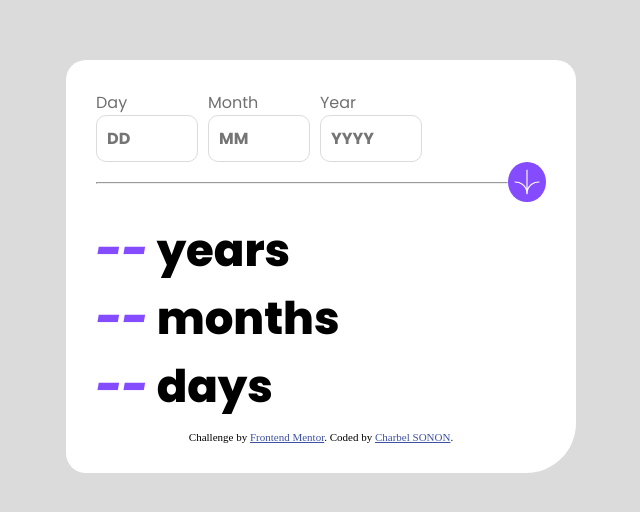
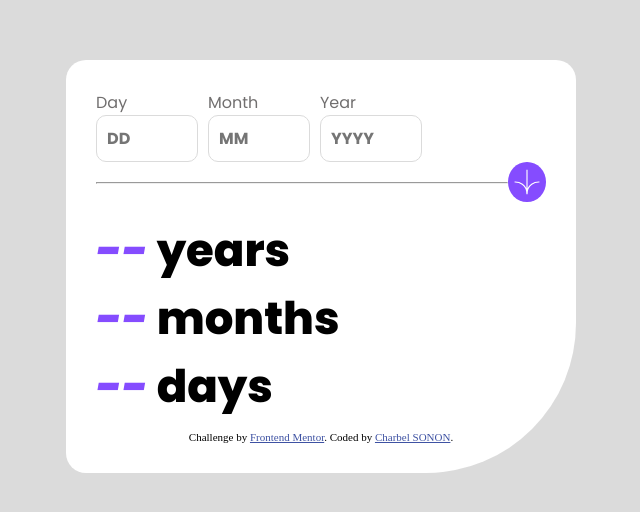
Before and after one commit to AsKing07/age-calculator-app, a plain HTML site: page index.html in a window 1280 px wide. Shown: the part 130-642 px from the top of the page, without its empty margins (319-959 px from the left). Drawn offline with Linux system fonts and the light colour scheme.

Commit message:
fixe border radius

```diff
--- a/index.css
+++ b/index.css
@@ -56,7 +56,8 @@ body
     display: flex;
     flex-direction:column ;
     width: 450px;
-    border-radius: 20px 20px  50px 20px;
+    border-radius: 20px;
+    border-bottom-right-radius: 150px;
     padding: 30px;
     margin-top: 15%;
 
--- a/script.js
+++ b/script.js
@@ -7,9 +7,9 @@ function calcultAge(dob) {
     const now = new Date();
 
 
-    console.log(dobObj)
 
-    let age = now.getFullYear() - parseInt(dobObj.getFullYear());
+
+    let age = now.getFullYear() - dobObj.getFullYear();
     let month = now.getMonth() - dobObj.getMonth();
     let days = now.getDate() - dobObj.getDate();
 
@@ -21,7 +21,6 @@ function calcultAge(dob) {
 
     if (days < 0) {
         const lastDayPrecedentMonth = new Date(now.getFullYear(), now.getMonth(), 0).getDate();
-        console.log(lastDayPrecedentMonth)
         days += lastDayPrecedentMonth;
         month--;
     }
```
